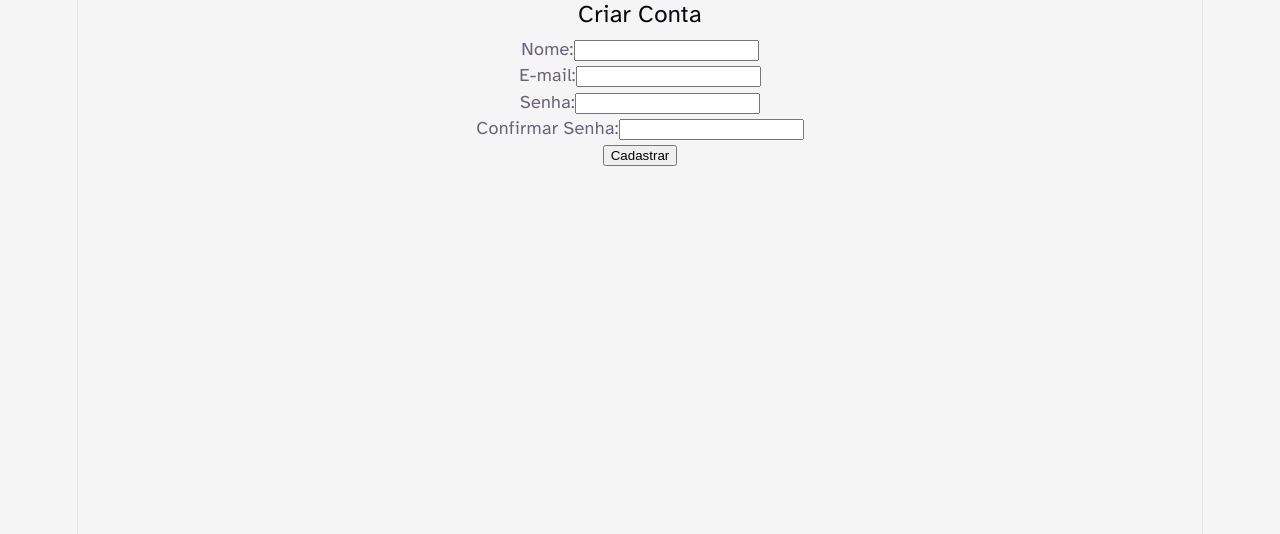
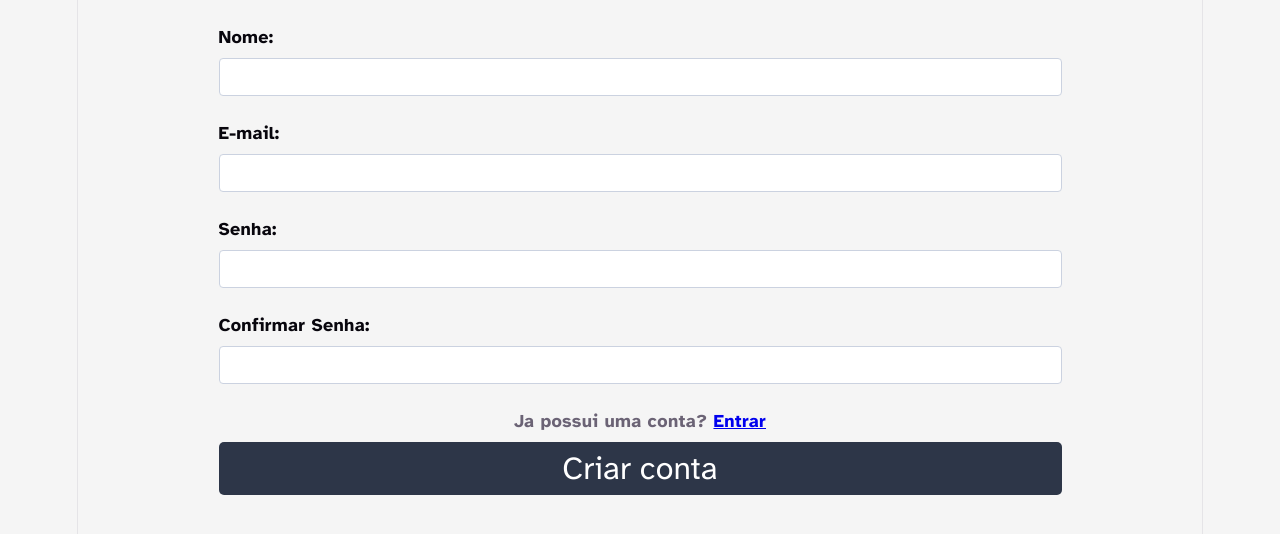
Before and after one commit to Marteldelfer/Mundo-II---Eng-III, a React (Vite) app in the folder frontend/: page /cadastro in a window 1280 px wide. Shown: the top 534 px of the page. Built offline with nearby package versions, Linux system fonts and the light colour scheme.

Commit message:
Páginas de cadastro e Login estilizadas

```diff
--- a/frontend/src/App.css
+++ b/frontend/src/App.css
@@ -5,6 +5,26 @@ body {
   color: var(--text);
   -webkit-font-smoothing: antialiased;
   -moz-osx-font-smoothing: grayscale;
+}
+
+label {
+  display: block;
+  margin-bottom: 8px;
+  font-weight: bold;
+  color: var(--text-h);
+  text-align: left;
+}
+
+input {
+  font-family: 'Atkinson Hyperlegible', sans-serif;
+  font-size: 16px;
+  padding: 8px;
+  border-radius: 4px;
+  border: 1px solid #CBD2E0;
+  background: #fff;
+  color: var(--text-h);
+  width: 100%;
+  box-sizing: border-box;
 }
 
 .signin-button {
--- a/frontend/src/pages/cadastro.jsx
+++ b/frontend/src/pages/cadastro.jsx
@@ -1,4 +1,8 @@
 import { useState } from 'react';
+import { BrowserRouter, Routes, Route, Link } from 'react-router-dom'
+import logo from '../assets/logo.png'
+import Login from './login'
+import '../App.css'
 
 export default function Cadastro() {
   const [nome, setNome] = useState('');
@@ -42,46 +46,31 @@ export default function Cadastro() {
 
   return (
     <div>
-      <h2>Criar Conta</h2>
-      <form onSubmit={handleSubmit}>
-        <div>
-          <label>Nome:</label>
-          <input
-            type="text"
-            value={nome}
-            onChange={(e) => setNome(e.target.value)}
-            required
-          />
-        </div>
-        <div>
-          <label>E-mail:</label>
-          <input
-            type="email"
-            value={email}
-            onChange={(e) => setEmail(e.target.value)}
-            required
-          />
-        </div>
-        <div>
-          <label>Senha:</label>
-          <input
-            type="password"
-            value={senha}
-            onChange={(e) => setSenha(e.target.value)}
-            required
-          />
-        </div>
-        <div>
-          <label>Confirmar Senha:</label>
-          <input
-            type="password"
-            value={confirmarSenha}
-            onChange={(e) => setConfirmarSenha(e.target.value)}
-            required
-          />
-        </div>
-        <button type="submit">Cadastrar</button>
+    <section id="center">
+
+      <form style={{width: '75%'}} onSubmit={handleSubmit}>
+
+      <label>
+        <h4 style={{marginBottom: '8px'}}>Nome:</h4>
+        <input type="text" name="name" />
+      </label>
+      <label>
+        <h4 style={{marginBottom: '8px'}}>E-mail:</h4>
+        <input type="email" name="email" />
+      </label>
+      <label>
+        <h4 style={{marginBottom: '8px'}}>Senha:</h4>
+        <input type="password" name="password" />
+      </label>
+      <label>
+        <h4 style={{marginBottom: '8px'}}>Confirmar Senha:</h4>
+        <input type="password" name="confirmPassword" />
+      </label>
+      <h4 style={{marginBottom: '8px'}}>Ja possui uma conta? <Link to="/login">Entrar</Link></h4>
+      <input type="submit" value="Criar conta" className="signin-button" />
+
       </form>
+    </section>
 
       {mensagem && <p>{mensagem}</p>}
     </div>
--- a/frontend/src/pages/login.jsx
+++ b/frontend/src/pages/login.jsx
@@ -1,4 +1,8 @@
 import { useState } from 'react';
+import { BrowserRouter, Routes, Route, Link } from 'react-router-dom'
+import logo from '../assets/logo.png'
+import Cadastro from './cadastro'
+import '../App.css'
 
 export default function Login() {
   const [email, setEmail] = useState('');
@@ -31,28 +35,24 @@ export default function Login() {
 
   return (
     <div>
-      <h2>Entrar</h2>
-      <form onSubmit={handleSubmit}>
-        <div>
-          <label>E-mail:</label>
-          <input
-            type="email"
-            value={email}
-            onChange={(e) => setEmail(e.target.value)}
-            required
-          />
-        </div>
-        <div>
-          <label>Senha:</label>
-          <input
-            type="password"
-            value={senha}
-            onChange={(e) => setSenha(e.target.value)}
-            required
-          />
-        </div>
-        <button type="submit">Entrar</button>
+    <section id="center">
+        <div className="logo">
+            <img src={logo} className="base" width="200" height="200" alt="" />
+          </div>
+      <form style={{width: '75%'}} onSubmit={handleSubmit}>
+      <label>
+        <h4 style={{marginBottom: '8px'}}>E-mail:</h4>
+        <input type="email" name="email" />
+      </label>
+      <label>
+        <h4 style={{marginBottom: '8px'}}>Senha:</h4>
+        <input type="password" name="password" />
+      </label>
+      <h4 style={{marginBottom: '8px'}}>Não possui uma conta? <Link to="/cadastro">Criar conta</Link></h4>
+      <input type="submit" value="Entrar" className="signin-button" />
+
       </form>
+    </section>
 
       {mensagem && <p>{mensagem}</p>}
     </div>
```
